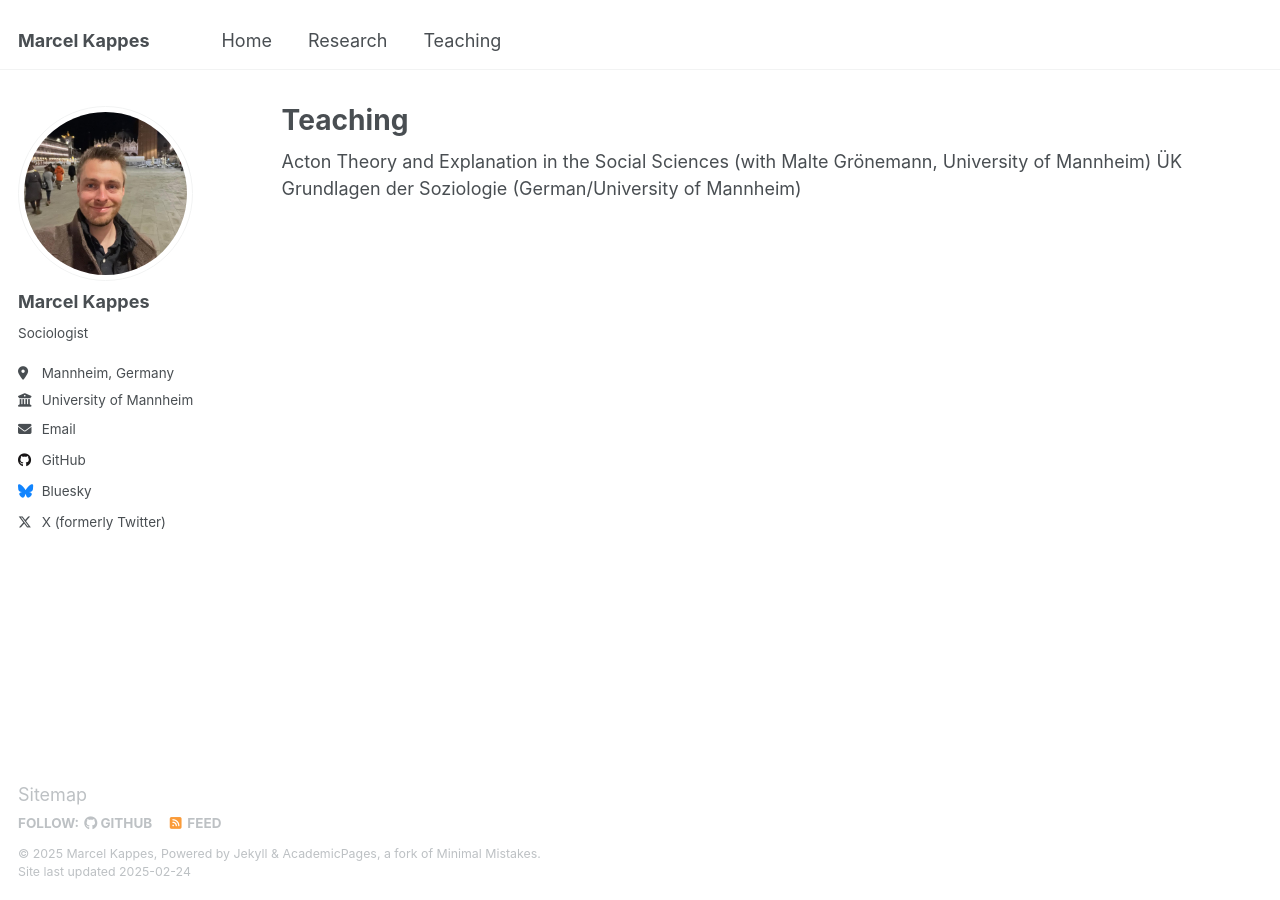
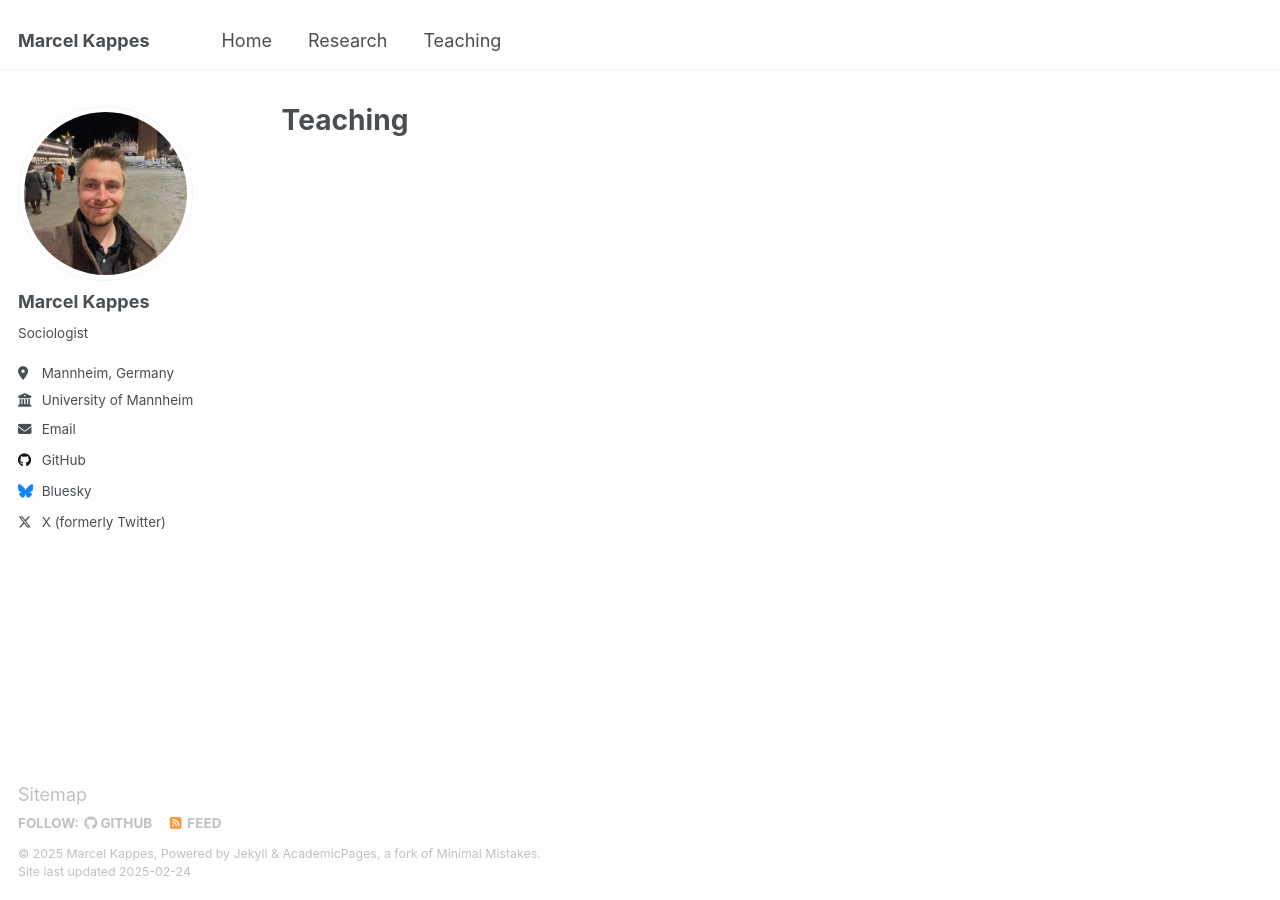
Before and after one commit to markappe/markappe.github.io, a Jekyll site: the page built from _pages/teaching.html, in a window 1280 px wide. Built offline with Jekyll 4.4.1, drawn with Linux system fonts in a browser that asks for light colours.

Commit message:
Update teaching.html

```diff
--- a/_pages/teaching.html
+++ b/_pages/teaching.html
@@ -4,6 +4,3 @@ title: "Teaching"
 permalink: /teaching/
 author_profile: true
 ---
-
-Acton Theory and Explanation in the Social Sciences (with Malte Grönemann, University of Mannheim)
-ÜK Grundlagen der Soziologie (German/University of Mannheim)
```
